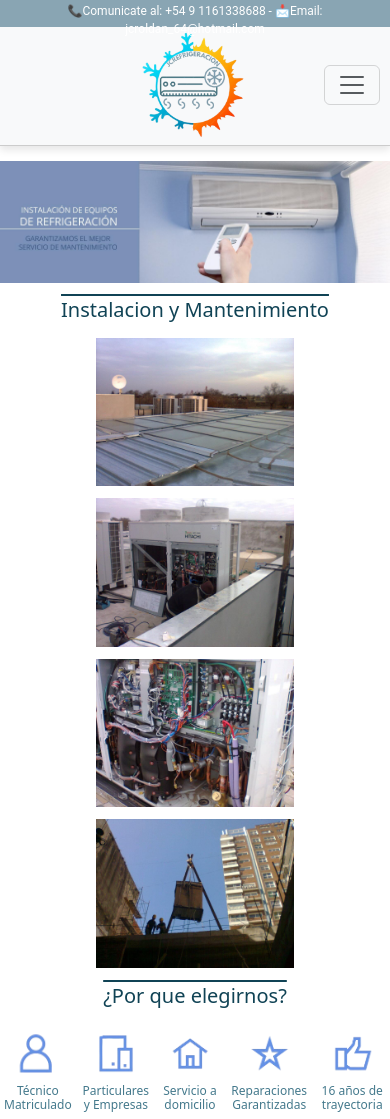
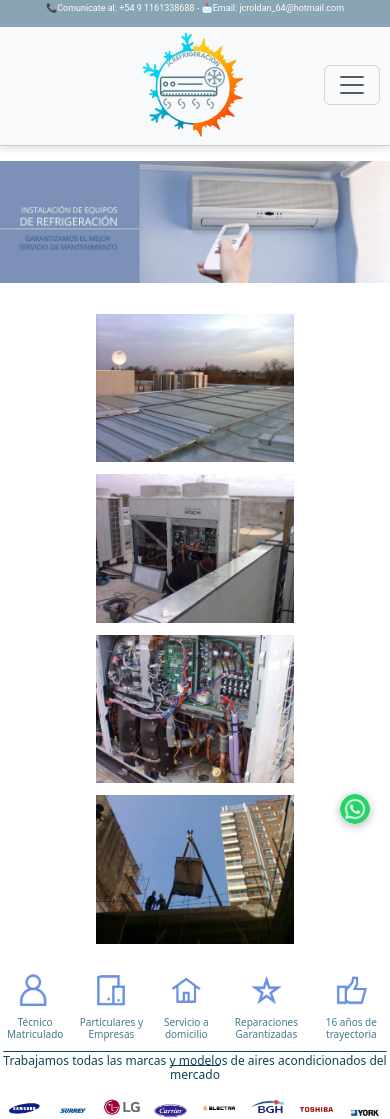
Before and after one commit to danaduarte97/jcrefrigeracion, a website: page index.html in a window 390 px wide. Shown: the top 1119 px of the page. Drawn offline with nearby package versions, Linux system fonts and the light colour scheme; a web font is replaced by a local one.

```diff
--- a/index.html
+++ b/index.html
@@ -32,7 +32,7 @@
                 </div>
                 <div class="titulo-principal">
                     <a href="./index.html">
-                        <h1>JCREFRIGERACION prueba</h1>
+                        <h1>JCREFRIGERACION</h1>
                     </a>
                 </div>
 
@@ -65,7 +65,12 @@
     </header>
 
     <main>
-
+        <div class="whatsapp-link-contenedor">
+            <a href="https://wa.me/5491161338688?text=Hola%20Juan,%20quisiera%20saber%20sobre%20sus%20servicios"
+                class="whatsapp-link" target="_blank">
+                <img src="./img/whatsapp.png" alt="WhatsApp" class="whatsapp-icon">
+            </a>
+        </div>
         <img src="./img/banner1.jpg" alt="reparacion de aire acondicionado" class="banner">
         <div class="subtitulos-index">
             <h2>Instalacion y Mantenimiento</h2>
--- a/scss/_header.scss
+++ b/scss/_header.scss
@@ -163,10 +163,17 @@
     header {
         .franja {
             p {
-                font-size: 12px;
+                font-size: 11px;
             }
         }
     }
-
-
 }
+@media screen and (max-width:390px) {
+    header {
+        .franja {
+            p {
+               font-size: 9px;
+            }
+        }
+    }
+}
--- a/scss/_main.scss
+++ b/scss/_main.scss
@@ -1,4 +1,22 @@
 main {
+    .whatsapp-link-contenedor {
+        .whatsapp-link {
+            position: fixed;
+            right: 20px;
+            bottom: 20px;
+            z-index: 1000;
+
+            .whatsapp-icon {
+                width: 60px;
+                height: 60px;
+                border-radius: 50%;
+                box-shadow: 0px 2px 10px rgba(0, 0, 0, 0.3);
+
+                &:hover{ transform: scale(1.1);}
+            }
+        }
+    }
+
     .img-portada {
         position: relative;
         width: 100%;
@@ -126,6 +144,14 @@
 
 @media screen and (min-width:660px) and (max-width:992px) {
     main {
+        .whatsapp-link-contenedor {
+            .whatsapp-link {
+                .whatsapp-icon {
+                    width: 50px;
+                    height: 50px;
+                }
+            }
+        }
         .img-portada {
             margin-bottom: 10px;
 
@@ -175,6 +201,14 @@
 
 @media screen and (max-width:659px) {
     main {
+        .whatsapp-link-contenedor {
+            .whatsapp-link {
+                .whatsapp-icon {
+                    width: 40px;
+                    height: 40px;
+                }
+            }
+        }
         .img-portada {
             .img-portada-img {
                 height: 100px;
@@ -234,3 +268,41 @@
     }
 
 }
+
+@media screen and (max-width:419px) {
+    main {
+        .whatsapp-link-contenedor {
+            .whatsapp-link {
+                .whatsapp-icon {
+                    width: 30px;
+                    height: 30px;
+                }
+            }
+        }
+        .subtitulos-index {
+            h2 {
+                display: none;
+            }
+        }
+
+        .imagen-elegirnos-contenedor {
+            .imagen-elegirnos {
+                .imagen-elegirnos-items {
+                    img {
+                        max-width: 50px;
+                    }
+                    h3 {
+                        font-size: 10px;
+                    }
+                }
+            }
+        }
+
+        .marcas {
+            h4 {
+                font-size: 12px;
+            }
+        }
+    }
+
+}
```
Also changed, not shown: pages/consejos.html (+6 -0 lines), pages/contacto.html (+7 -1 lines), pages/servicios.html (+6 -1 lines), pages/ubicaciones.html (+7 -1 lines), css/estilo.css, img/whatsapp.png (added), 1 other file.
